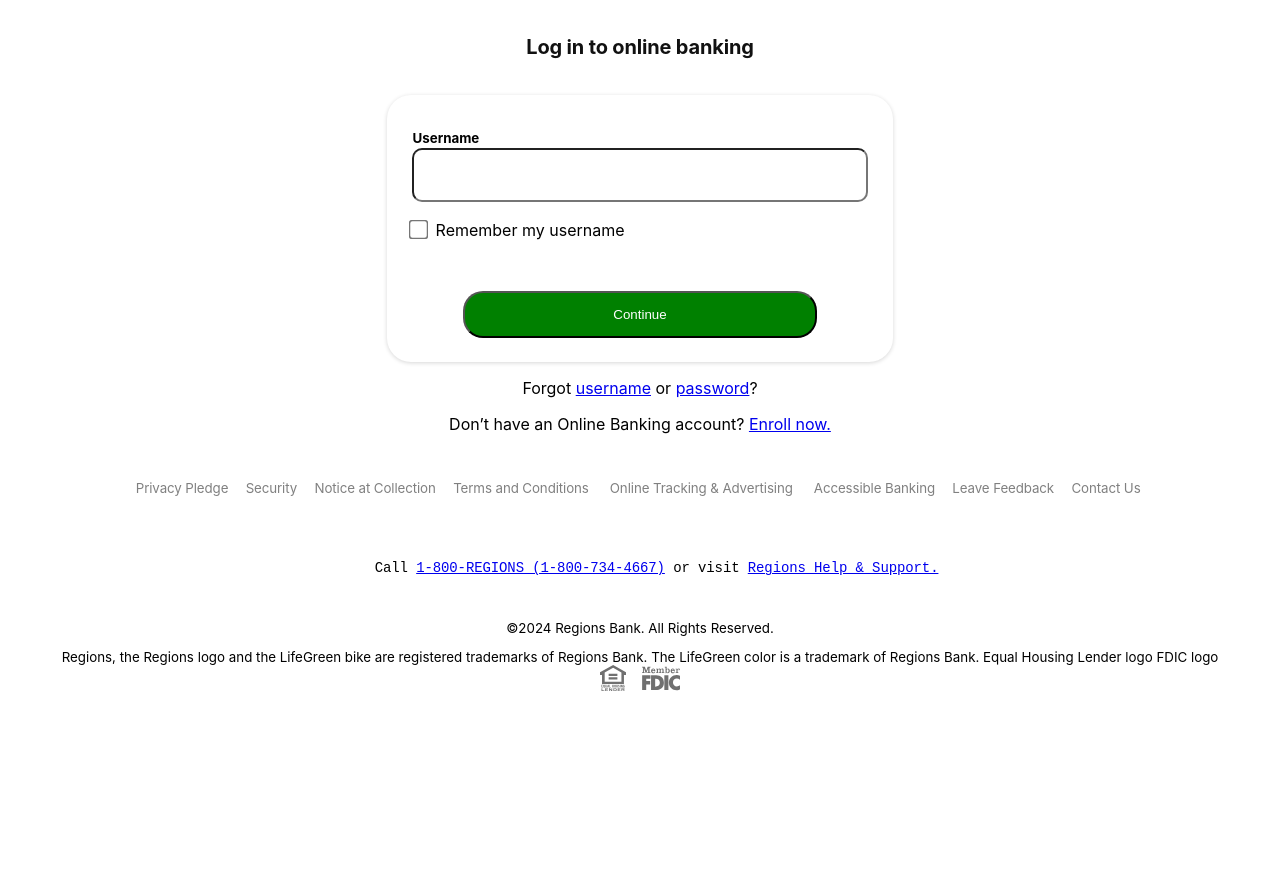
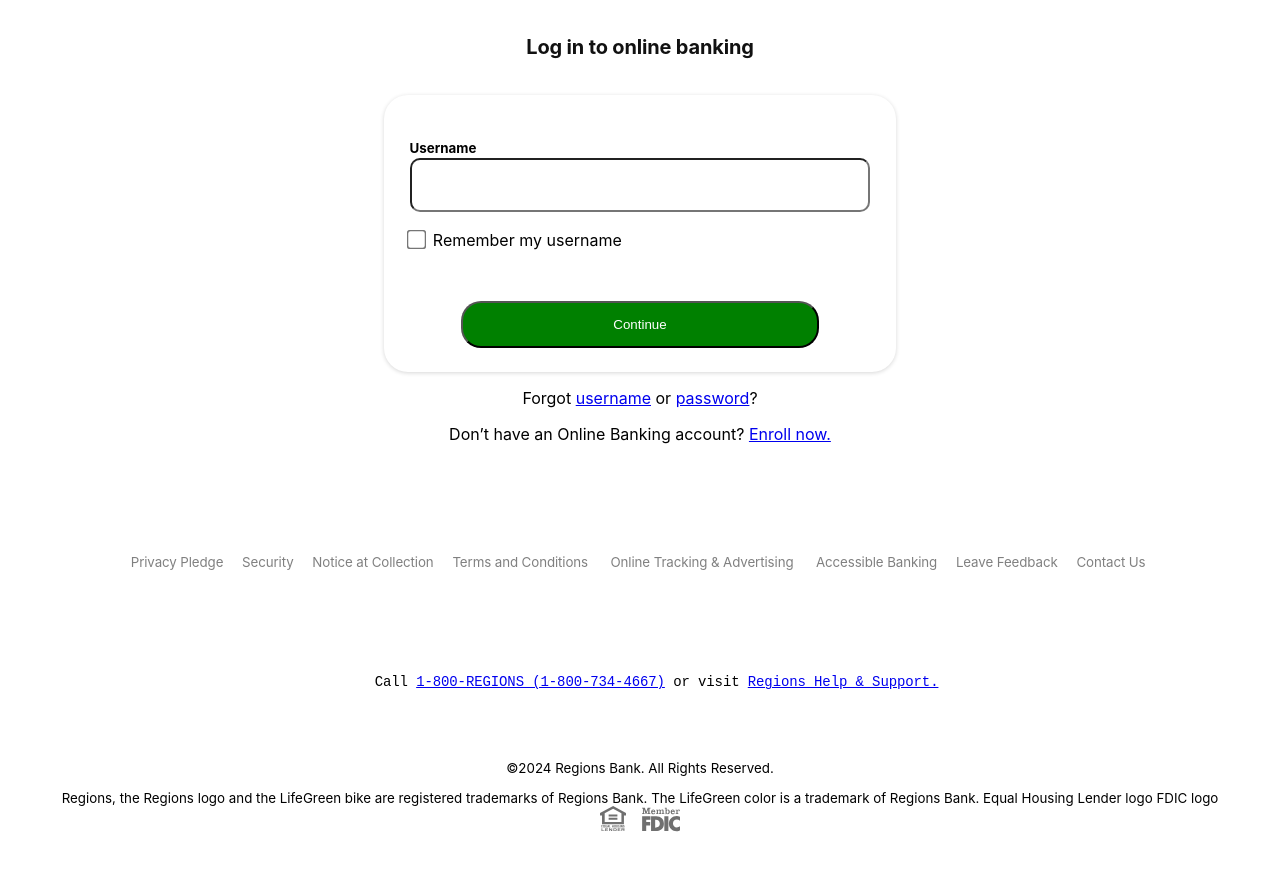
Before and after one commit to JasonWoodruff-maker/CopyCat, a plain HTML site: page index.html in a window 1280 px wide. Shown: the part 224-1094 px from the top of the page. Before the commit the page ends 986 px from the top, so only its background shows below. Drawn offline with Linux system fonts and the light colour scheme.

Commit message:
sizeing change

```diff
--- a/style.css
+++ b/style.css
@@ -46,10 +46,10 @@
   border-top-left-radius: 24px;
   border-top-right-radius: 24px;
   box-shadow: rgba(0, 0, 0, 0.16) 0px 1px 4px 0px;
-  width: 40%;
+  width: 40vw;
   padding-bottom: 50px;
   border-radius: 24px;
-  padding-top: 30px;
+  padding-top: 40px;
   font-size: 1.25rem;
 }
 .username {
@@ -127,18 +127,19 @@
 .ton_links {
   display: flex;
   justify-content: space-evenly;
-  width: 80%;
+  width: 80vw;
   font-family: "Source Sans Pro", -apple-system, BlinkMacSystemFont, Helvetica;
   font-size: 10pt;
   flex-direction: row;
   flex-wrap: wrap;
   margin: auto;
-  padding: 0px;
+  padding-bottom: 40px;
   letter-spacing: -0.008em;
   text-rendering: optimizeLegibility;
   row-gap: 12px;
   column-gap: 16px;
   padding-top: 30px;
+  margin-top: 10vh;
 }
 
 .ton_links1:link {
@@ -246,7 +247,7 @@
   text-align: center;
   font-size: 14px;
   letter-spacing: -0.112px;
-  margin-top: 64px;
+  margin-top: 8vh;
   padding-bottom: 30px;
 }
 .last_txt {
@@ -269,6 +270,7 @@
   font-family: "Source Sans Pro", -apple-system, BlinkMacSystemFont, Helvetica,
     sans-serif;
   font-weight: 400;
+
 }
 
 .last_pic {
@@ -276,3 +278,6 @@
   justify-content: center;
   margin-bottom: 70px;
 }
+.year{
+  margin-top: 5vh;
+}
```
